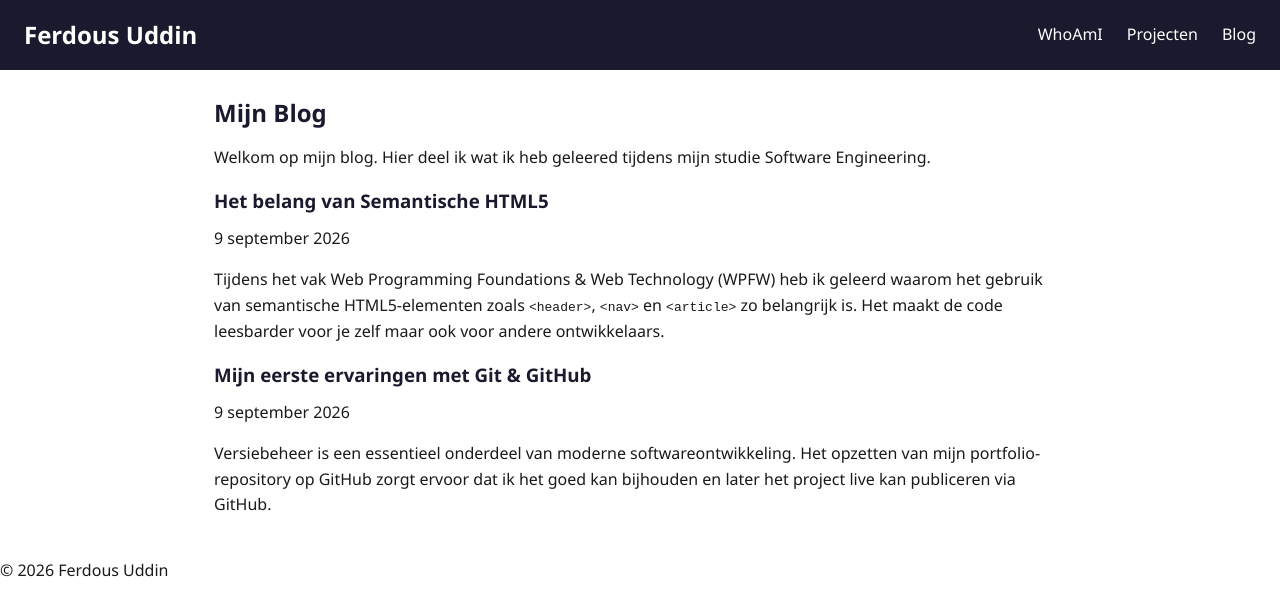
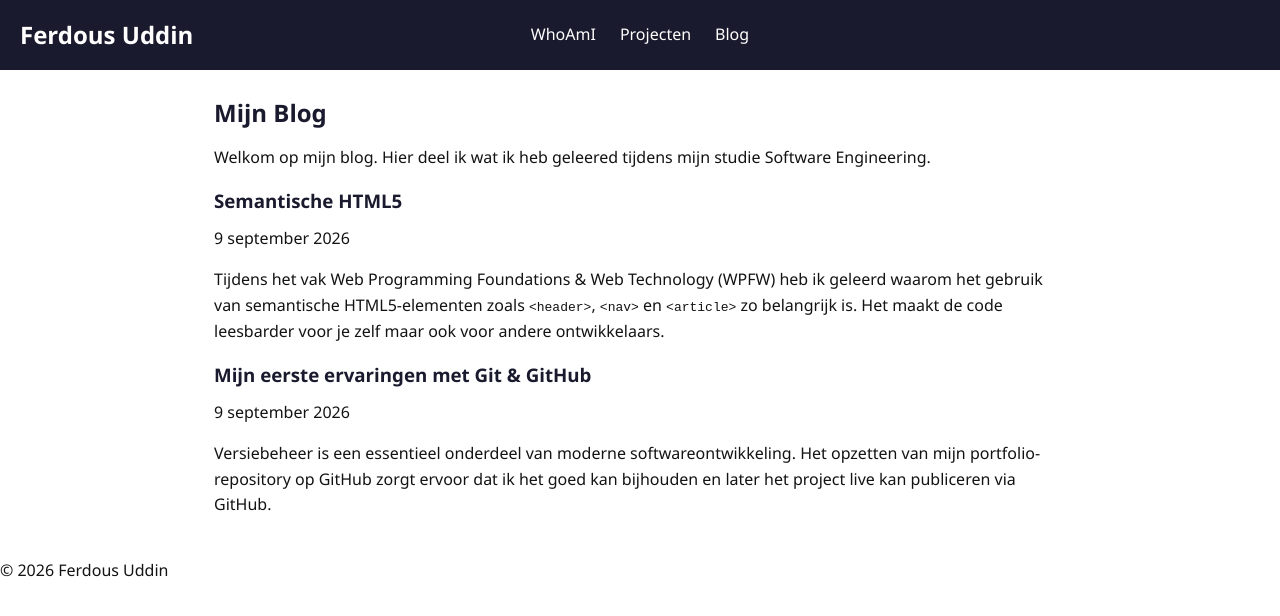
Before and after one commit to Ferdous250/wpfw-opdracht-1, a plain HTML site: page blog.html in a window 1280 px wide. Drawn offline with Linux system fonts and the light colour scheme.

Commit message:
gerwerkt aan criterium 2 zorgen dat de verschillende resolutie goed schalen telefoon, tablet, desktop.

```diff
--- a/blog.html
+++ b/blog.html
@@ -25,7 +25,7 @@
 
       <!-- Blogpost 1 -->
       <article> <!-- Artikel-element voor een losstaande blogpost -->
-        <h3>Het belang van Semantische HTML5</h3> <!-- Titel van de blogpost -->
+        <h3>Semantische HTML5</h3> <!-- Titel van de blogpost -->
         <p><time datetime="2026-09-09">9 september 2026</time></p> <!-- Datum van publicatie met het semantische time-element -->
         <p>Tijdens het vak Web Programming Foundations & Web Technology (WPFW) heb ik geleerd waarom het gebruik van semantische HTML5-elementen zoals <code>&lt;header&gt;</code>, <code>&lt;nav&gt;</code> en <code>&lt;article&gt;</code> zo belangrijk is.  Het maakt de code leesbarder voor je zelf maar ook voor andere ontwikkelaars.</p> <!-- Inhoud van de blogpost -->
       </article> <!-- Einde van de eerste blogpost -->
--- a/css/style.css
+++ b/css/style.css
@@ -1,4 +1,4 @@
-/* ===== 1. Reset & box-model ===== */
+/* 1. Reset & box-model */
 *,
 *::before,
 *::after {
@@ -7,15 +7,15 @@
   padding: 0;
 }
 
-/* ===== 2. Basis & kleuren ===== */
+/* 2. basis en kleuren */
 body {
   font-family: "Segoe UI", Arial, sans-serif;
   line-height: 1.6;
-  color: #1a1a1a;
+  color: #131313;
   background-color: #ffffff;
 }
 
-h1, h2, h3 {
+h1, h2, h3 { /* voegt een kleur toe aan de headers */
   color: #1a1a2e;
   margin-bottom: 0.5em;
 }
@@ -25,28 +25,28 @@ p {
 }
 
 a {
-  color: #0056b3;
+  color: #242979;
   text-decoration: none;
 }
 
-a:hover {
+a:hover { /* voegt een onderstreping toe bij hover */
   text-decoration: underline;
 }
 
-/* ===== 3. Algemene layout-container ===== */
+/* 3. Algemene layout-container */
 main {
   max-width: 900px;
-  margin: 0 auto;   /* centreert de content horizontaal */
+  margin: 0 auto;  /* centreert de content horizontaal */
   padding: 1.5rem;
 }
 
-/* ===== 4. Header & navigatie ===== */
+/*4. Header & navigatie  */
 header {
   display: flex;
-  justify-content: space-between; /* naam links, nav rechts */
-  align-items: center;            /* verticaal centreren */
-  flex-wrap: wrap;                /* valt netjes terug op smalle schermen */
-  padding: 1rem 1.5rem;
+  flex-direction : column;
+  align-items: flex-start;
+  gap: 0.75rem;
+  padding: 1rem 1.25rem;
   background-color: #1a1a2e;
   color: #ffffff;
 }
@@ -55,19 +55,34 @@ header h1 {
   color: #ffffff;
   font-size: 1.5rem;
   margin-bottom: 0; /* overschrijft de margin-bottom van eerder */
+  grid-column: 1; /* staat in de eerste kolom */
+}
+
+nav {
+  grid-column: 2; /* staat in de middelste kolom, dus gecentreerd */
 }
 
 nav ul {
-  display: flex;        /* zet de li's naast elkaar */
+  display: flex;        /* zet de links naast elkaar */
   gap: 1.5rem;           /* ruimte tussen de links */
-  list-style: none;      /* verwijdert de bullet-points */
+  list-style: none;
 }
 
 nav a {
   color: #ffffff;
-  font-weight: 500;
+  font-weight: 500; /* maakt de tekst iets dikker */
 }
 
 nav a:hover {
-  text-decoration: underline;
+  text-decoration: underline; /* voegt een onderstreping toe bij hover */
 }
+
+/* 5. Header vanaf de tablet breedte */
+@media (min-width: 481px) {
+  header {
+    display: grid; /* verandert de header naar een grid layout */
+    grid-template-columns: 1fr auto 1fr; /* drie kolommen: links, midden, rechts */
+    flex-direction: row; /* zet de header in een rij */
+    align-items: center; /* centreert de items verticaal */
+  }
+}
```
Also changed, not shown: img/profielfoto.jpg (added), 1 other file.
